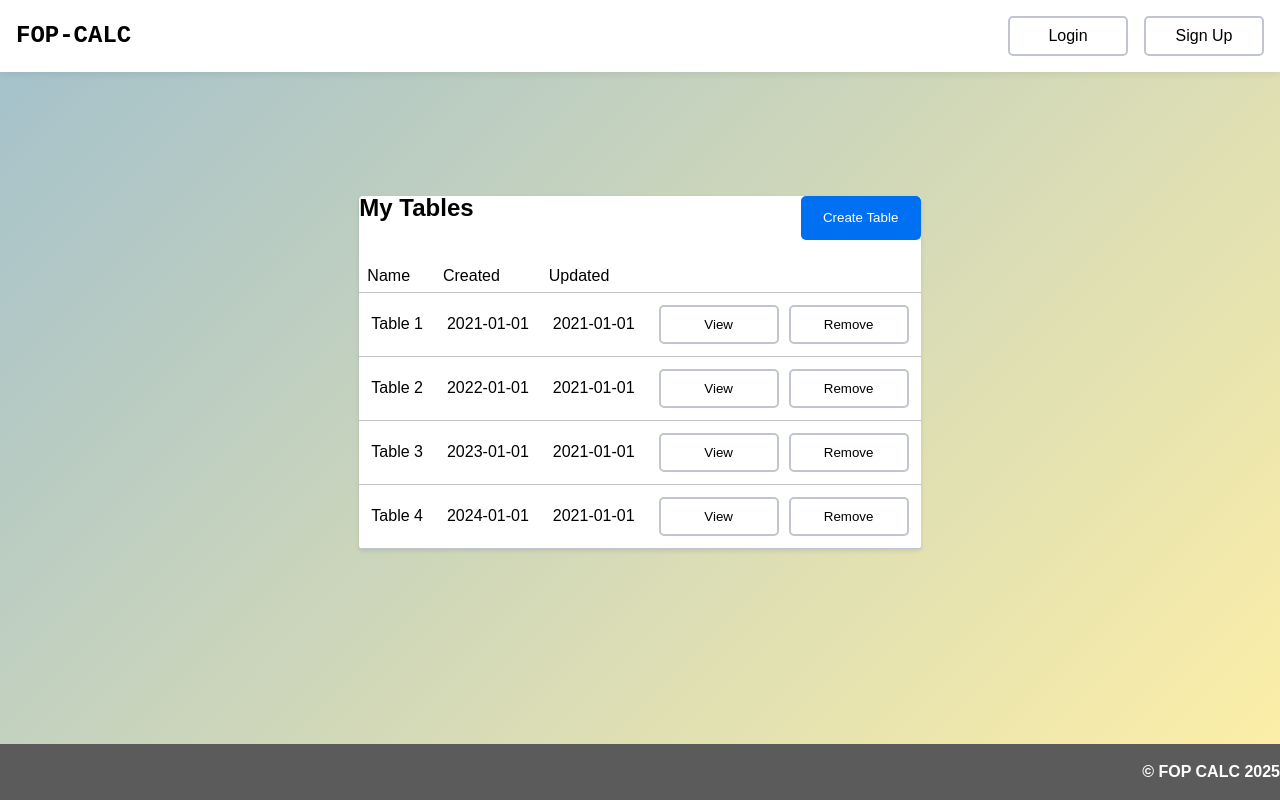
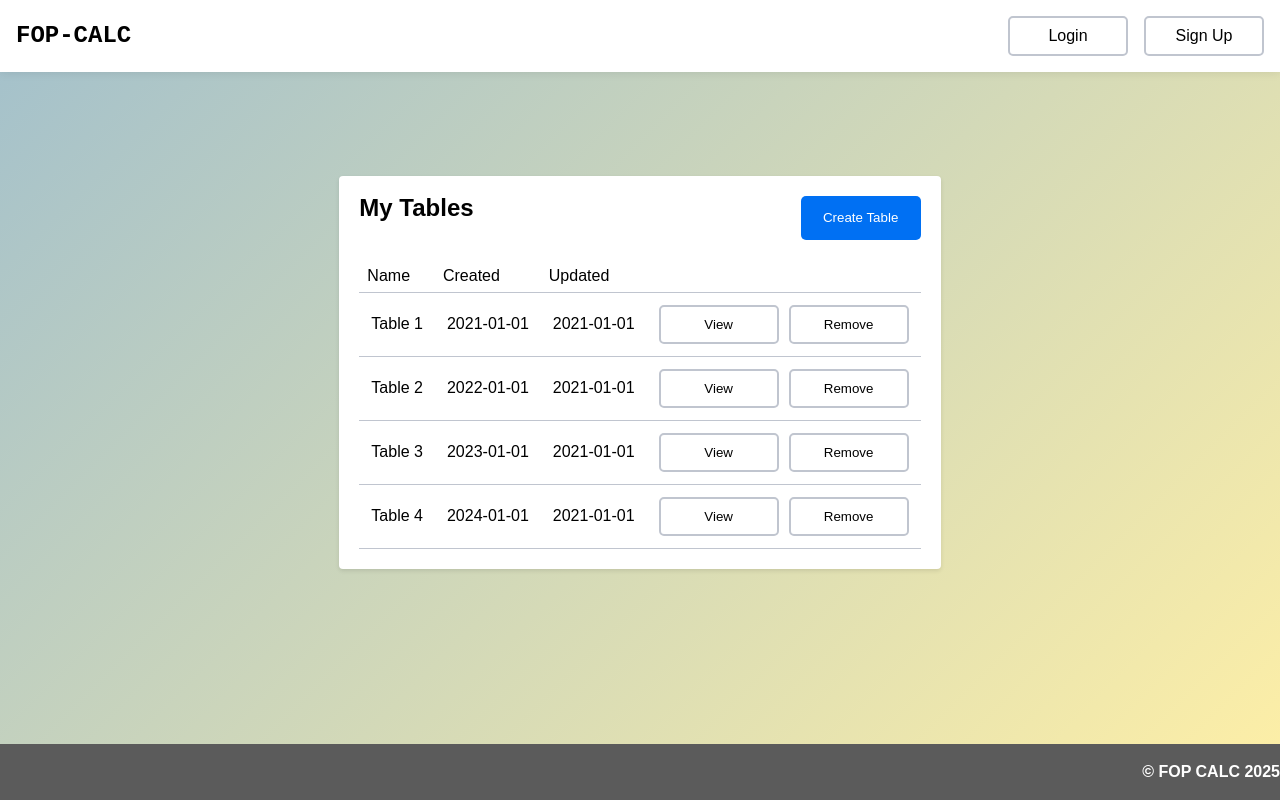
Before and after one commit to CrazzzzyDiamond/fop_app, a Next.js app: page /my-tables in a window 1280 px wide. Built offline with nearby package versions, Linux system fonts and the light colour scheme.

Commit message:
fix: css fixes

```diff
--- a/src/components/Footer/footer.module.css
+++ b/src/components/Footer/footer.module.css
@@ -8,4 +8,5 @@
 .footerContainer {
     max-width: 1400px;
     text-align: right;
+    margin: 0 auto;
 }
--- a/src/components/Paper/paper.module.css
+++ b/src/components/Paper/paper.module.css
@@ -2,7 +2,7 @@
     background-color: #fff;
     border-radius: 4px;
     box-shadow: 0 2px 4px 0 rgba(0, 0, 0, 0.1);
-    padding: 20;
+    padding: 20px;
 }
 
 .paperDensed {
```
